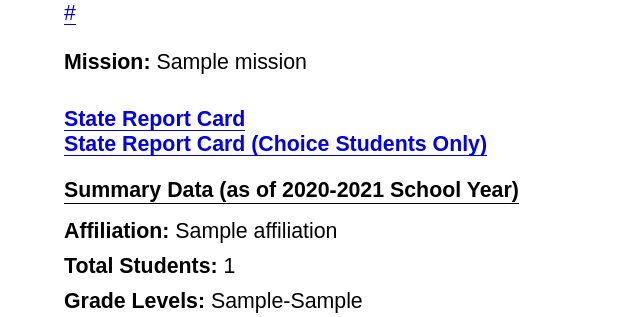
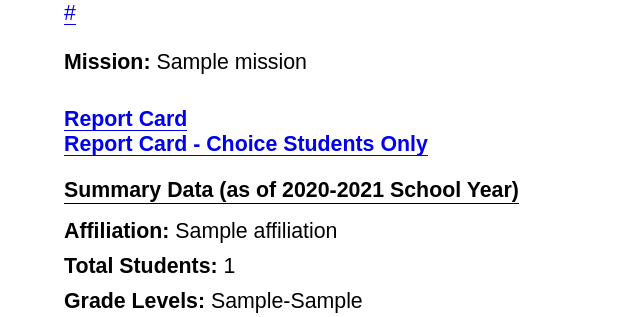
Before and after one commit to nwg/racine-schools, a Flask app: template app/templates/school.html in a window 1280 px wide. Shown: the part 728-1045 px from the top of the page, without its empty margins (0-640 px from the left). Run offline with Flask 2, Linux system fonts and the light colour scheme; the template is opened without the code that fills it: most values are stand-ins (such as "Sample title", 1, 10 or a date in 2020); grey boxes marked "Sample" are stand-in pictures.

Commit message:
fix report card copy

```diff
--- a/app/templates/school.html
+++ b/app/templates/school.html
@@ -441,13 +441,13 @@ a.header-block:hover {
 
                 <div id="report-card-info">
                     {% if school.report1 %}
-                    <span style="font-weight: bold;"><a class="standard-link" target="_none" href="{{school.report1}}">{{ 'State Report Card - All Students' if school.is_private else 'State Report Card'}}</a></span>
+                    <span style="font-weight: bold;"><a class="standard-link" target="_none" href="{{school.report1}}">{{ 'Report Card - All Students' if school.is_private else 'Report Card'}}</a></span>
                     {% elif not school.report2 %}
                     <span>No state report card is available for this school</span>
                     {% endif %}
 
                     {% if school.report2 %}
-                    <span style="font-weight: bold;"><a class="standard-link" target="_none" href="{{school.report2}}">State Report Card (Choice Students Only)</a></span>
+                    <span style="font-weight: bold;"><a class="standard-link" target="_none" href="{{school.report2}}">Report Card - Choice Students Only</a></span>
                     {% endif %}
 
                     {% if school.is_old_siena %}
```
